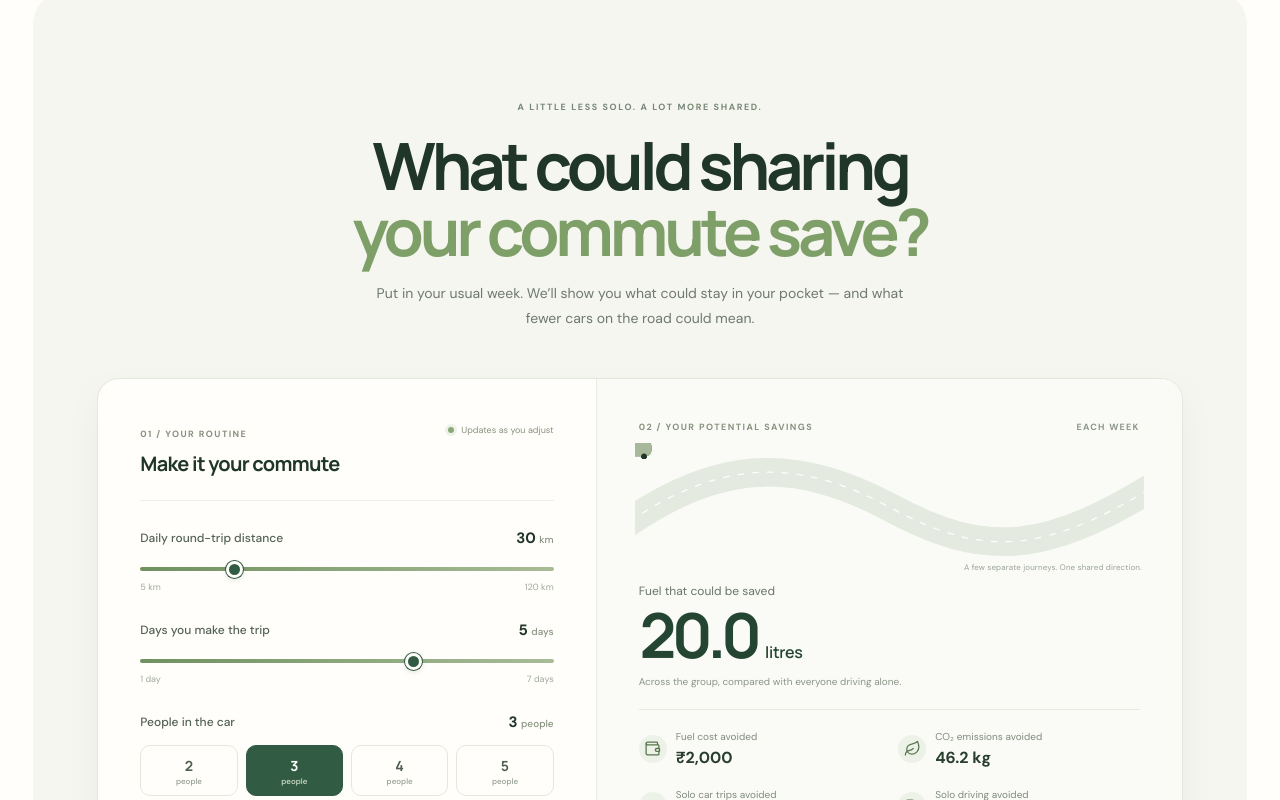
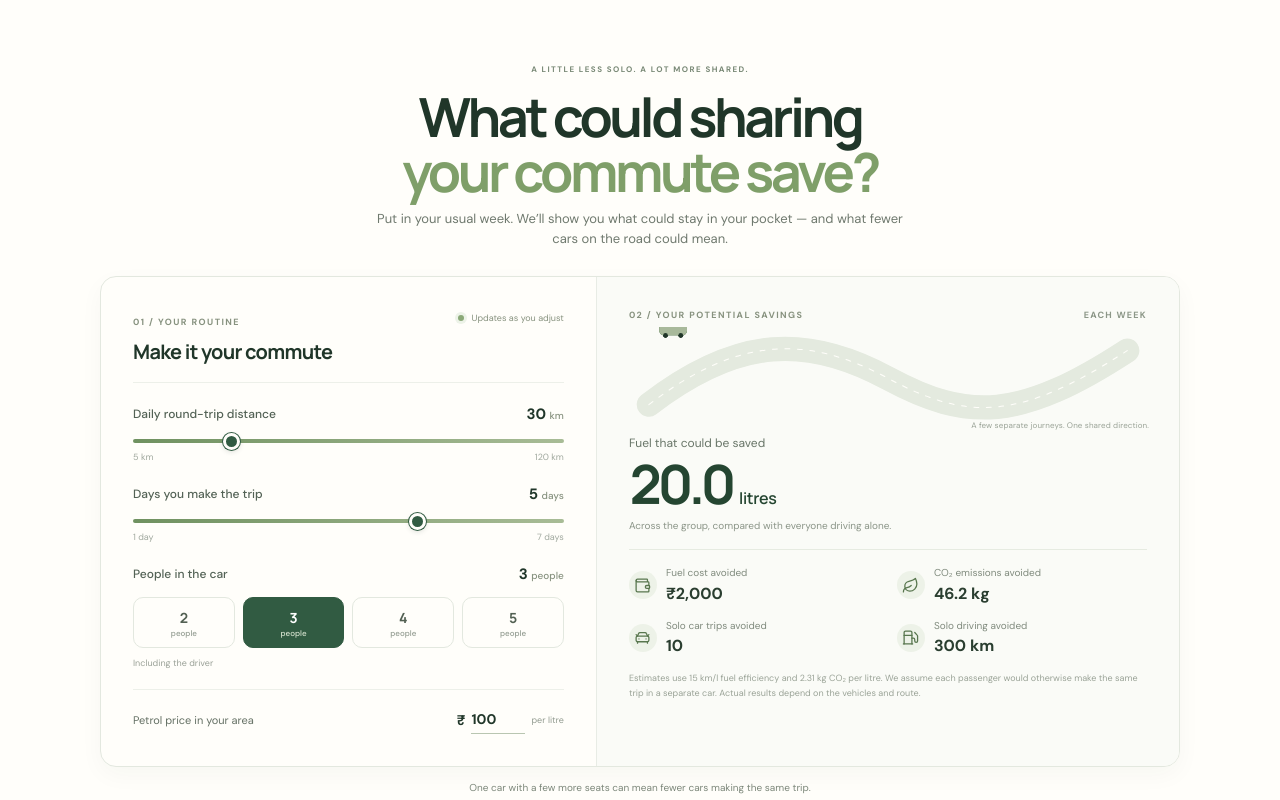
Before and after one commit to Surya8074/viaris-website, a React (Vite) app: page / in a window 1280 px wide. Shown: the part 6620-7420 px from the top of the page. Built offline with nearby package versions, Linux system fonts and the light colour scheme.

Commit message:
Reduce impact calculator section size and remove outer panel

```diff
--- a/src/styles/impact-calculator.css
+++ b/src/styles/impact-calculator.css
@@ -65,3 +65,34 @@
 @media(max-width:760px){.impact-section{padding:68px 18px 76px}.impact-heading{margin-bottom:34px}.impact-heading p{font-size:13px}.impact-controls,.impact-results{padding:24px}.impact-road-art{height:112px}.impact-control{margin-top:25px}}
 @media(max-width:420px){.impact-panel-heading{flex-direction:column;gap:8px}.impact-live{margin-top:0}.impact-metrics{column-gap:12px;row-gap:18px}.impact-metric strong{font-size:14px}.impact-metric-label{font-size:9px}.impact-road-caption{font-size:7px}}
 @media(prefers-reduced-motion:reduce){.impact-people button{transition:none}.impact-car animateMotion{display:none}}
+
+
+/* Compact impact calculator layout — remove the oversized section panel. */
+.impact-section{
+  background:transparent;
+  border-radius:0;
+  padding:clamp(42px,5vw,68px) clamp(18px,4vw,56px);
+}
+.impact-inner{width:min(1080px,100%)}
+.impact-heading{max-width:700px;margin:0 auto 26px}
+.impact-eyebrow{font-size:8px}
+.impact-heading h2{margin:12px 0 10px;font-size:clamp(36px,4.3vw,54px);line-height:1.02}
+.impact-heading p{max-width:540px;font-size:13px;line-height:1.6}
+.impact-calculator{border-radius:16px;box-shadow:0 8px 24px rgba(31,48,35,.035)}
+.impact-controls,.impact-results{padding:clamp(22px,2.8vw,32px)}
+.impact-panel-heading{padding-bottom:17px}
+.impact-control{margin-top:21px}
+.impact-range{margin:15px 0 8px}
+.impact-fuel-price{margin-top:20px;padding-top:15px}
+.impact-road-art{height:104px;margin:6px -4px 0}
+.impact-primary-result{padding:4px 0 16px}
+.impact-primary-result strong{font-size:clamp(42px,4.4vw,54px)}
+.impact-metrics{row-gap:15px;padding-top:16px}
+.impact-disclaimer{margin-top:15px}
+.impact-footnote{margin-top:14px;font-size:10px}
+@media(max-width:760px){
+  .impact-section{padding:46px 16px 54px}
+  .impact-heading{margin-bottom:26px}
+  .impact-controls,.impact-results{padding:22px}
+  .impact-road-art{height:94px}
+}
```
